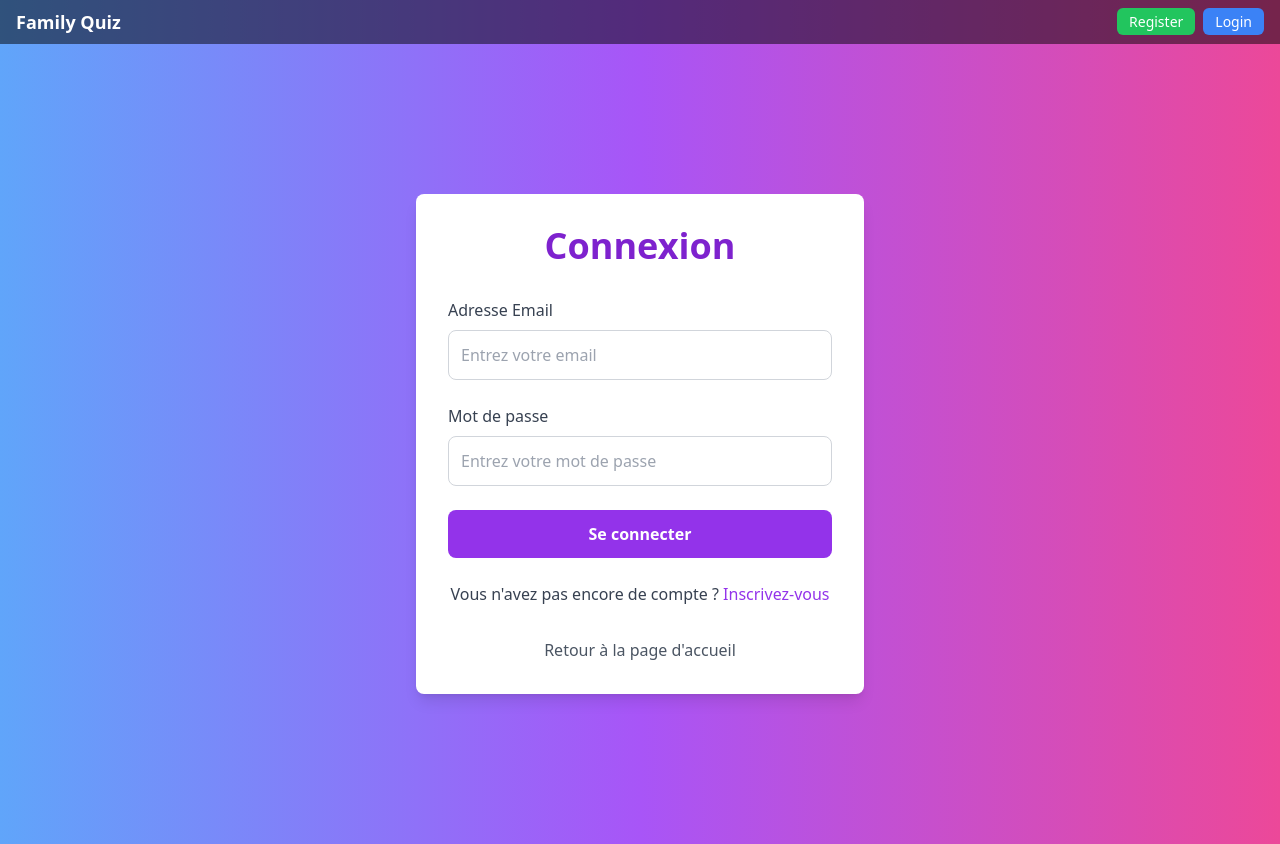
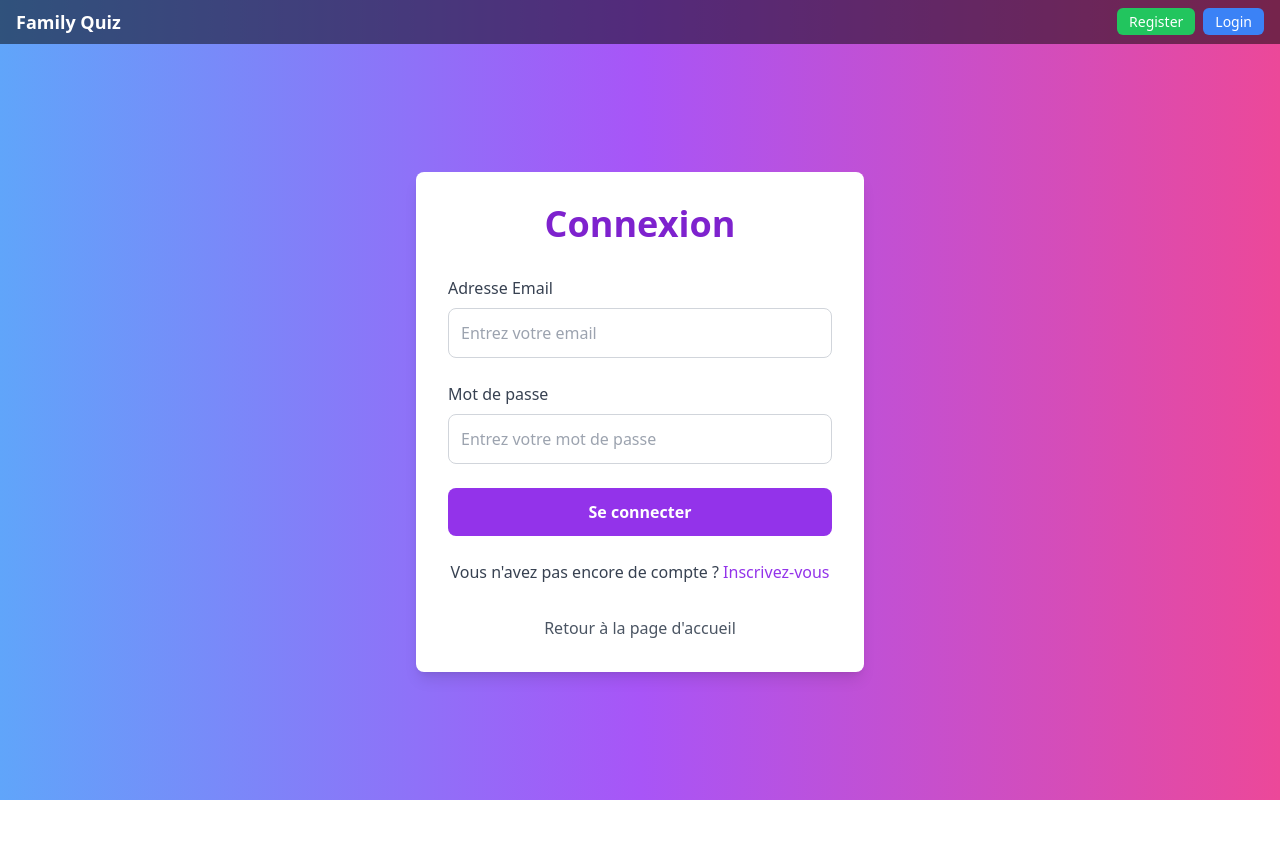
Before and after one commit to val--/family-quiz, a Next.js app: page /login in a window 1280 px wide. After the commit the page ends 800 px from the top, so only its background shows below. Built offline with nearby package versions, Linux system fonts and the light colour scheme; no server answers.

Commit message:
Fix page content centering

```diff
--- a/app/layout.tsx
+++ b/app/layout.tsx
@@ -4,8 +4,11 @@ import Link from "next/link";
 import AuthButtons from "app/components/AuthButtons";
 import { getServerSession } from "next-auth";
 
-export default async function RootLayout({ children }: { children: React.ReactNode }) {
-
+export default async function RootLayout({
+  children,
+}: {
+  children: React.ReactNode;
+}) {
   const session = await getServerSession();
 
   return (
@@ -14,13 +17,16 @@ export default async function RootLayout({ children }: { children: React.ReactNo
         <SessionProviderWrapper session={session}>
           <header className="w-full py-2 bg-opacity-50 bg-black text-white text-center shadow-md">
             <div className="container mx-auto flex justify-between items-center px-4">
-              <Link href="/" className="text-white text-lg font-semibold hover:text-gray-300 transition">
+              <Link
+                href="/"
+                className="text-white text-lg font-semibold hover:text-gray-300 transition"
+              >
                 Family Quiz
               </Link>
               <AuthButtons />
             </div>
           </header>
-          <main className="flex-grow">{children}</main>
+          <main className="flex-1 flex flex-col">{children}</main>
         </SessionProviderWrapper>
       </body>
     </html>
--- a/app/login/page.tsx
+++ b/app/login/page.tsx
@@ -33,7 +33,8 @@ export default function Login() {
   }
 
   return (
-    <div className="min-h-screen flex items-center justify-center bg-gradient-to-r from-blue-400 via-purple-500 to-pink-500 p-4">
+    <div className="flex flex-col bg-gradient-to-r from-blue-400 via-purple-500 to-pink-500 p-4 min-h-0 flex-1">
+      <div className="flex-1 flex items-center justify-center">
         <div className="bg-white shadow-lg rounded-lg p-8 max-w-md w-full">
           <h2 className="text-4xl font-bold text-purple-700 text-center mb-8">
             Connexion
@@ -109,5 +110,6 @@ export default function Login() {
           </div>
         </div>
       </div>
+    </div>
   );
 }
--- a/app/page.tsx
+++ b/app/page.tsx
@@ -1,4 +1,3 @@
-
 import Link from "next/link";
 import { PrismaClient } from "@prisma/client";
 
@@ -12,16 +11,19 @@ const quizList = await getQuizList();
 
 export default async function Home() {
   return (
-    <div className="min-h-screen flex flex-col items-center justify-center bg-gradient-to-r from-blue-400 via-purple-500 to-pink-500 p-2">
+    <div className="flex flex-1 items-center justify-center bg-gradient-to-r from-blue-400 via-purple-500 to-pink-500 p-2 min-h-0">
       <div className="text-center">
         <h1 className="text-white text-5xl font-bold mb-8">
           Bienvenue sur le {process.env.NEXT_PUBLIC_APP_NAME || "Family"} Quiz
         </h1>
 
-        <p className="text-white text-xl mb-6">Choisis un thème pour tester ta culture :</p>
+        <p className="text-white text-xl mb-6">
+          Choisis un thème pour tester ta culture :
+        </p>
 
         <div className="grid grid-cols-2 md:grid-cols-4 gap-6 place-items-center">
-          {quizList && quizList.map((quiz) => (
+          {quizList &&
+            quizList.map((quiz) => (
               <Link key={quiz.id} href={`/quiz/${quiz.id}`}>
                 <div className="relative flex flex-col items-center justify-center text-purple-900 font-semibold w-48 h-48 transition-transform transform hover:scale-110">
                   <img
@@ -29,10 +31,10 @@ export default async function Home() {
                     alt={quiz.theme}
                     className="w-28 h-28 rounded-full mb-2 object-cover"
                   />
-                <span className="text-xl z-10">
-                  {quiz.theme}
-                </span>
-                <p className="text-white mt-2 hidden">{quiz.id ? `Dernier score: ${quiz.id}` : "Pas de score"}</p>
+                  <span className="text-xl z-10">{quiz.theme}</span>
+                  <p className="text-white mt-2 hidden">
+                    {quiz.id ? `Dernier score: ${quiz.id}` : "Pas de score"}
+                  </p>
                 </div>
               </Link>
             ))}
--- a/app/register/page.tsx
+++ b/app/register/page.tsx
@@ -35,7 +35,8 @@ export default function Register() {
   }
 
   return (
-    <main className="flex min-h-screen flex-col items-center justify-center bg-gradient-to-r from-blue-400 via-purple-500 to-pink-500 p-4">
+    <main className="flex flex-col bg-gradient-to-r from-blue-400 via-purple-500 to-pink-500 p-4 min-h-0 flex-1">
+      <div className="flex-1 flex items-center justify-center">
         <div className="bg-white shadow-lg rounded-lg p-8 max-w-md w-full">
           <h2 className="text-4xl font-bold text-purple-700 text-center mb-8">
             Créer mon compte
@@ -146,6 +147,7 @@ export default function Register() {
             </Link>
           </div>
         </div>
+      </div>
     </main>
   );
 }
```
Lines whose indentation alone changed are shown as unchanged.
